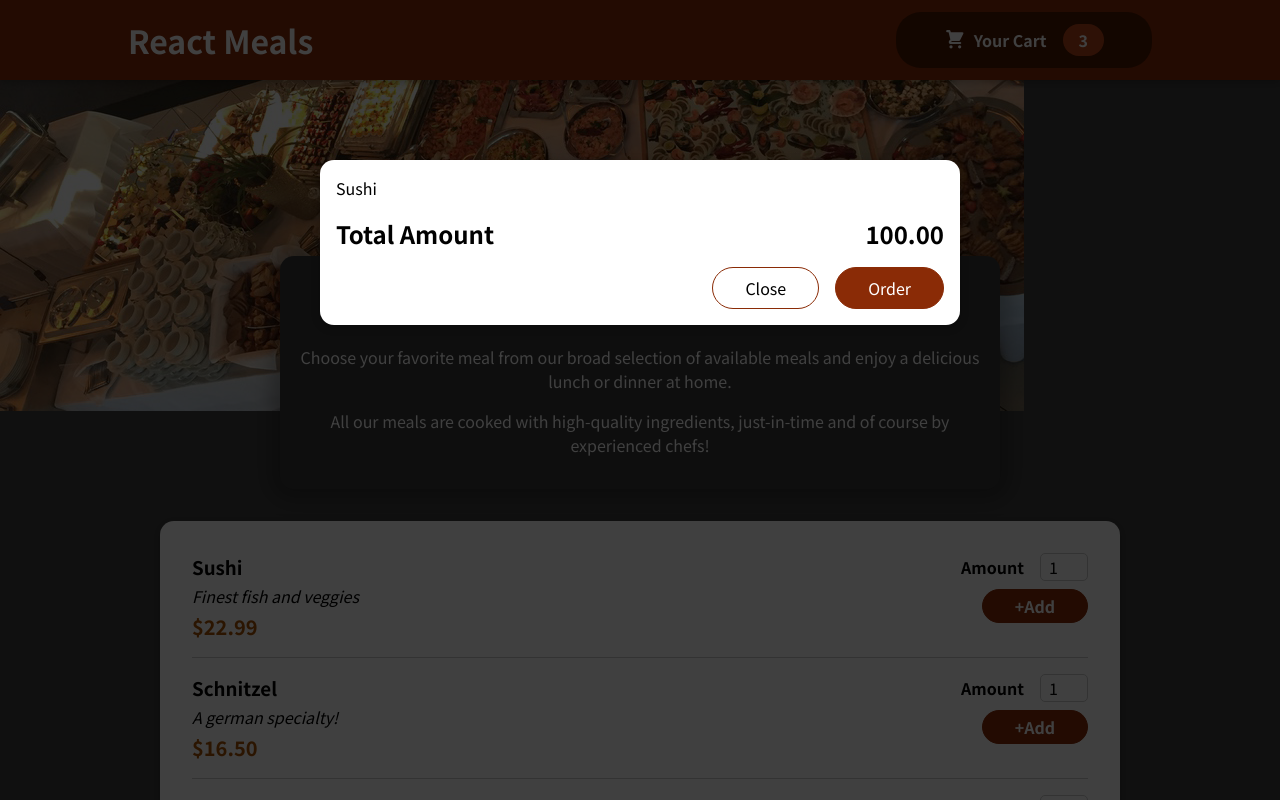
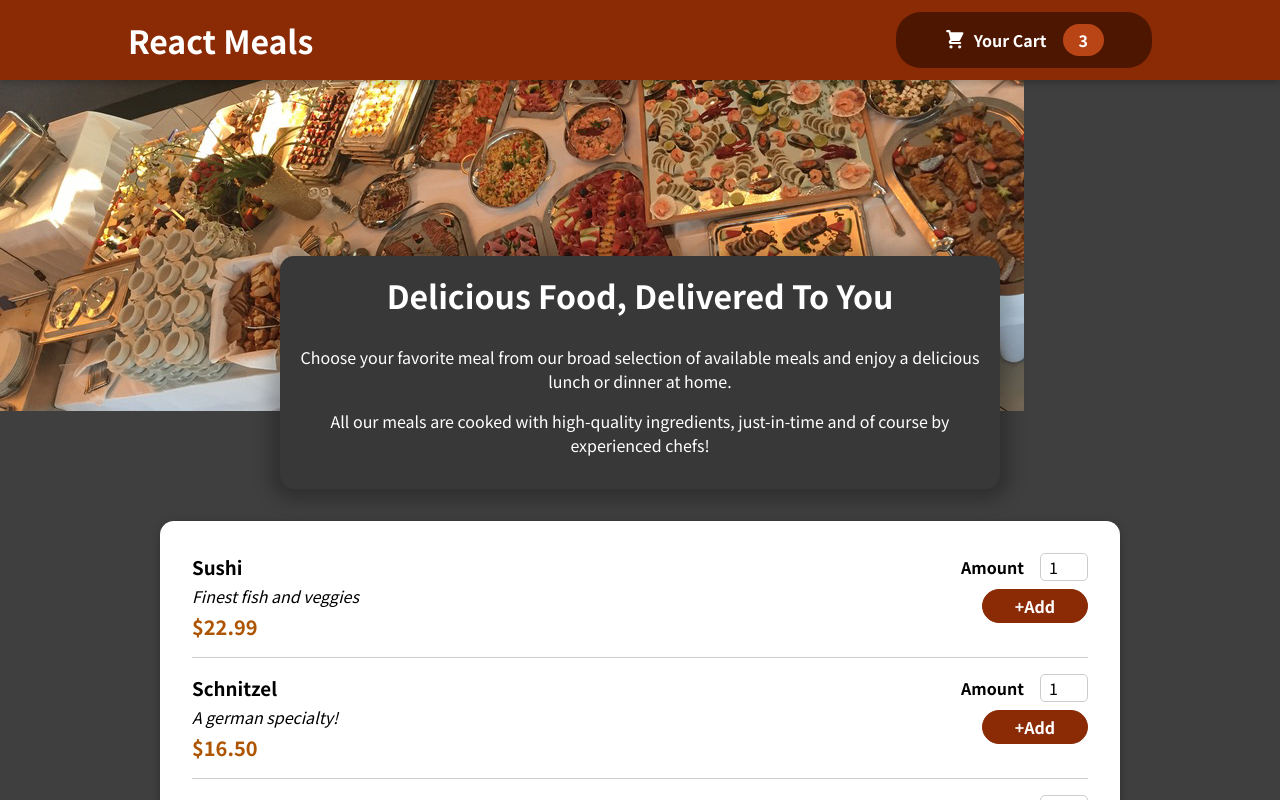
Before and after one commit to broverlord93/react-meals-app, a React (Create React App) app: page / in a window 1280 px wide. Shown: the top 800 px of the page. Built offline with nearby package versions, Linux system fonts and the light colour scheme.

Commit message:
Finish implementing cart modal and portal into DOM

```diff
--- a/src/App.js
+++ b/src/App.js
@@ -1,14 +1,24 @@
-import React from "react";
+import React, {useState} from "react";
 
 import Cart from "./components/Cart/Cart";
 import Header from "./components/Layout/Header";
 import Meals from "./components/Meals/Meals";
 
 const App = () => {
+    const [cartIsShown, setCartIsShown] = useState(false);
+
+    const showCartHandler = () => {
+        setCartIsShown(true);
+    };
+
+    const hideCartHandler = () => {
+        setCartIsShown(false);
+    };
+
     return (
         <React.Fragment>
-            <Cart/>
-            <Header/>
+            {cartIsShown && <Cart onClose={hideCartHandler}/>}
+            <Header onShowCart={showCartHandler}/>
             <main>
                 <Meals/>
             </main>
--- a/src/components/Cart/Cart.js
+++ b/src/components/Cart/Cart.js
@@ -9,7 +9,7 @@ const Cart = (props) => {
     ));
 
     return (
-        <Modal>
+        <Modal onClose={props.onClose}>
             <ul className={classes['cart-items']}>
                 {cartItems}
             </ul>
@@ -18,7 +18,7 @@ const Cart = (props) => {
                 <span>100.00</span>
             </div>
             <div className={classes.actions}>
-                <button className={classes['button-alt']}>Close</button>
+                <button className={classes['button-alt']} onClick={props.onClose}>Close</button>
                 <button className={classes.button}>Order</button>
             </div>
         </Modal>
--- a/src/components/Layout/Header.js
+++ b/src/components/Layout/Header.js
@@ -10,7 +10,7 @@ const Header = (props) => {
         <React.Fragment>
             <header className={classes.header}>
                 <h1>React Meals</h1>
-                <HeaderCartButton></HeaderCartButton>
+                <HeaderCartButton onClick={props.onShowCart}></HeaderCartButton>
             </header>
             <div>
                 <img
--- a/src/components/Layout/HeaderCartButton.js
+++ b/src/components/Layout/HeaderCartButton.js
@@ -4,7 +4,7 @@ import CartIcon from "../Cart/CartIcon";
 import classes from "./HeaderCartButton.module.css";
 
 const HeaderCartButton = (props) => {
-    return (<button className={classes.button}>
+    return (<button className={classes.button} onClick={props.onClick}>
         <span className={classes.icon}>
             <CartIcon/>
         </span>
--- a/src/components/UI/Modal.js
+++ b/src/components/UI/Modal.js
@@ -5,7 +5,7 @@ import classes from "./Modal.module.css";
 
 const Backdrop = props => {
     return (
-        <div className={classes.backdrop}></div>
+        <div className={classes.backdrop} onClick={props.onClose}></div>
     );
 };
 
@@ -25,7 +25,7 @@ const Modal = props => {
 
     return (
         <React.Fragment>
-            {ReactDOM.createPortal(<Backdrop/>, portalElement)}
+            {ReactDOM.createPortal(<Backdrop onClose={props.onClose}/>, portalElement)}
             {ReactDOM.createPortal(<ModalOverlay>{props.children}</ModalOverlay>, portalElement)}
         </React.Fragment>
     );
```
